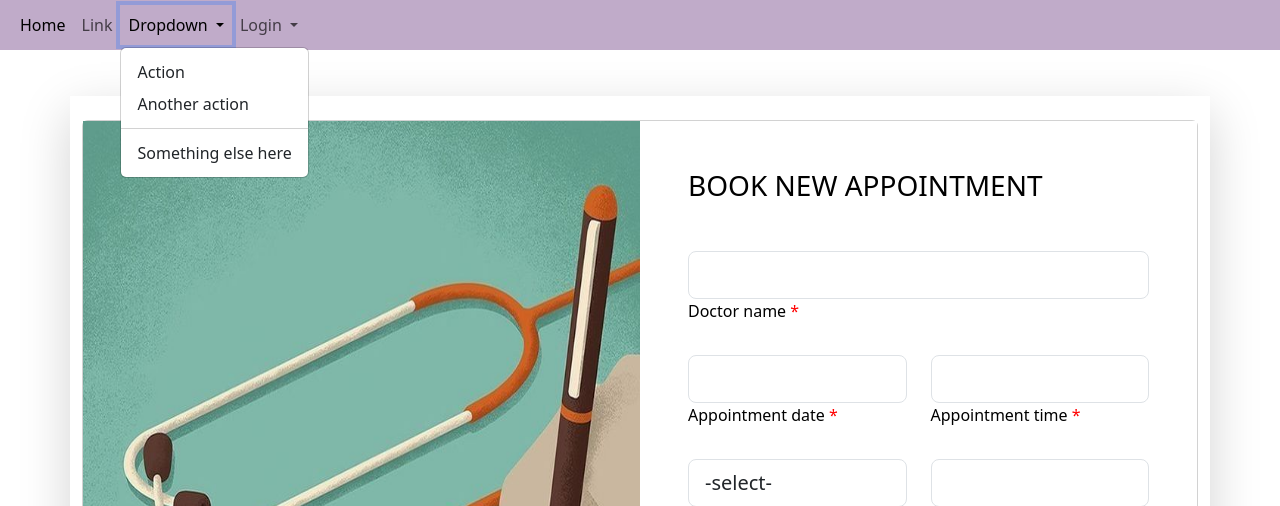
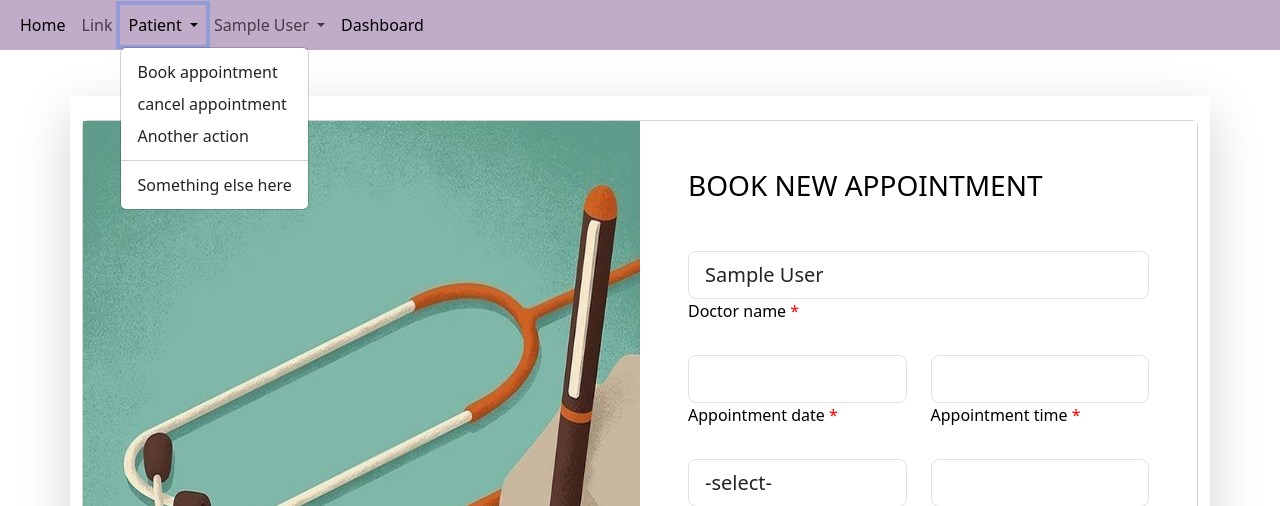
Before and after one commit to ankita12345678910/doctor_appointment, a Django app: page /book/new/appointment in a window 1280 px wide, after a click on "Patient". Shown: the top 506 px of the page. Run offline with Django 5.2, Linux system fonts and the light colour scheme; tables that the repository leaves empty hold one stand-in row (values such as "Sample post"); lists and menus that the app fills with data are empty; parts of the project's set-up code (start-up, migrations or seed data) failed here and were passed over; some libraries are stand-ins or nearby versions.

Commit message:
making cancel appointment for patient

```diff
--- a/appointmentapp/urls.py
+++ b/appointmentapp/urls.py
@@ -7,5 +7,6 @@ urlpatterns = [
     path('doctor/dashboard', views.doctor_dashboard, name='doctor_dashboard'),
     path('logout/', views.logout_user, name='logout'),
     path('manage/schedule/<id>', views.manageSchedule, name='manage_schedule'),
+    path('cancel/appointment/<id>', views.cancelAppointment, name='cancel_appointment'),
     path('ajax/fetch/time', views.ajaxFetchTime, name='ajax_fetch_time_from_date'),
 ]
--- a/appointmentapp/views.py
+++ b/appointmentapp/views.py
@@ -49,7 +49,6 @@ def manageSchedule(request, id=None):
     else:
         title = "Edit Schedule"
         button_text = "Update"
-        # Using raw SQL query
         schedules = DoctorSchedule.objects.raw("SELECT * FROM doctor_schedule WHERE id=%s AND doctor_id=%s", [id, request.user.id])
         schedule = schedules[0] if schedules else None
 
@@ -141,7 +140,7 @@ def bookAppointment(request):
             'appointment_date': appointment_date.strftime('%m/%d/%Y')
         })
     return render(request, 'user/book_new_appointment.html',{
-        'doctor': user_id,
+        'user': user_id,
         'doctor_schedule': doctor_schedule,
     })
 
@@ -183,3 +182,6 @@ def ajaxFetchTime(request):
         }
 
     return JsonResponse(response_data)
+
+def cancelAppointment(request,id=None):
+    return render(request,'user/cancel_appointment.html')
--- a/templates/base.html
+++ b/templates/base.html
@@ -31,10 +31,11 @@
                     <li class="nav-item dropdown">
                         <a class="nav-link dropdown-toggle" href="#" role="button" data-bs-toggle="dropdown"
                             aria-expanded="false">
-                            Dropdown
+                            Patient
                         </a>
                         <ul class="dropdown-menu">
-                            <li><a class="dropdown-item" href="{% url 'book_appointment' %}">Action</a></li>
+                            <li><a class="dropdown-item" href="{% url 'book_appointment' %}">Book appointment</a></li>
+                            <li><a class="dropdown-item" href="{% url 'cancel_appointment' -1 %}">cancel appointment</a></li>
                             <li><a class="dropdown-item" href="#">Another action</a></li>
                             <li>
                                 <hr class="dropdown-divider">
@@ -48,7 +49,7 @@
                             aria-expanded="false">
                             {{ user.first_name }} {{ user.last_name }} </a>
                         <ul class="dropdown-menu">
-                            <li><a class="dropdown-item" href="#">Logout</a></li>
+                            <li><a class="dropdown-item" href="{% url 'logout' %}">Logout</a></li>
                         </ul>
                     </li>
                     <li class="nav-item">
```
Also changed, not shown: templates/user/cancel_appointment.html (added, +27 -0 lines).
